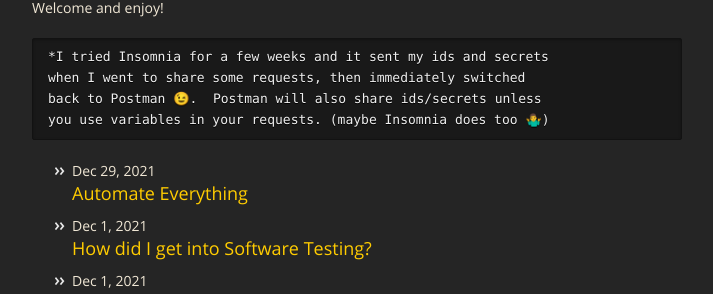
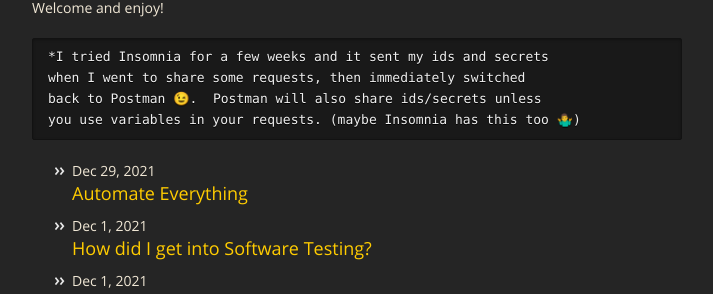
Before and after one commit to mfontenot/mfontenot.github.io_bak, a Jekyll site: the page built from index.md, in a window 1280 px wide. Shown: the part 460-754 px from the top of the page, without its empty margins (283-996 px from the left). Built offline with Jekyll 4.4.1, drawn with Linux system fonts in a browser that asks for light colours.

Commit message:
simple index edit

```diff
--- a/index.md
+++ b/index.md
@@ -24,6 +24,6 @@
 	*I tried Insomnia for a few weeks and it sent my ids and secrets
 	when I went to share some requests, then immediately switched
 	back to Postman 😉.  Postman will also share ids/secrets unless
-	you use variables in your requests. (maybe Insomnia does too 🤷‍♂️)
+	you use variables in your requests. (maybe Insomnia has this too 🤷‍♂️)
 
 {% endraw %}
```
